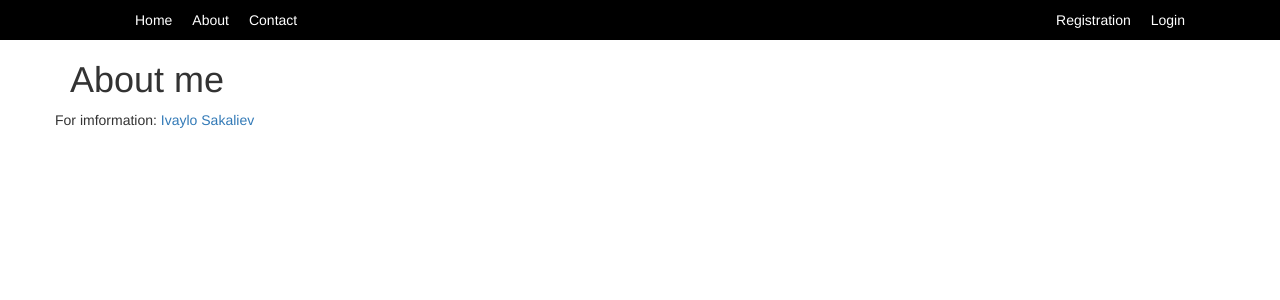
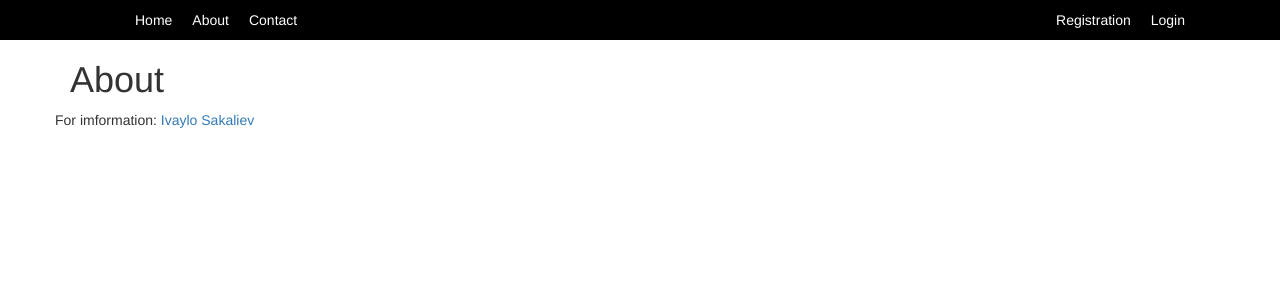
Before and after one commit to IvailoSakaliev/CarShop, an Angular app: page /about in a window 1280 px wide. Shown: the top 300 px of the page. Built offline with nearby package versions, Linux system fonts and the light colour scheme.

Commit message:
Add information in contact component

```diff
--- a/src/app/about/about.component.html
+++ b/src/app/about/about.component.html
@@ -1,4 +1,4 @@
-<h1>About me</h1>
+<h1>About</h1>
 <div class="row">
     For imformation: <a href="https://www.facebook.com/ivailo.sakaliev1">Ivaylo Sakaliev</a>
 </div>
--- a/src/app/contact/contacts.component.html
+++ b/src/app/contact/contacts.component.html
@@ -0,0 +1,6 @@
+<h1>{{contact}}</h1>
+<div class="row">
+    <div class="col-md-5">
+        <img src="{{profileImagePath}}" alt="contact image">
+    </div>
+</div>
--- a/src/app/contact/contacts.component.ts
+++ b/src/app/contact/contacts.component.ts
@@ -6,4 +6,7 @@ import {Component} from "@angular/core";
     styleUrls: ['./contacts.component.css']
   })
 
-  export class ContactsComponent{}
+export class ContactsComponent{
+  contact = "Contact";
+  profileImagePath = "../../assert/images/contactImage.jpg";
+}
```
Also changed, not shown: 1 other file (tests, documents, lock files or other folders).
